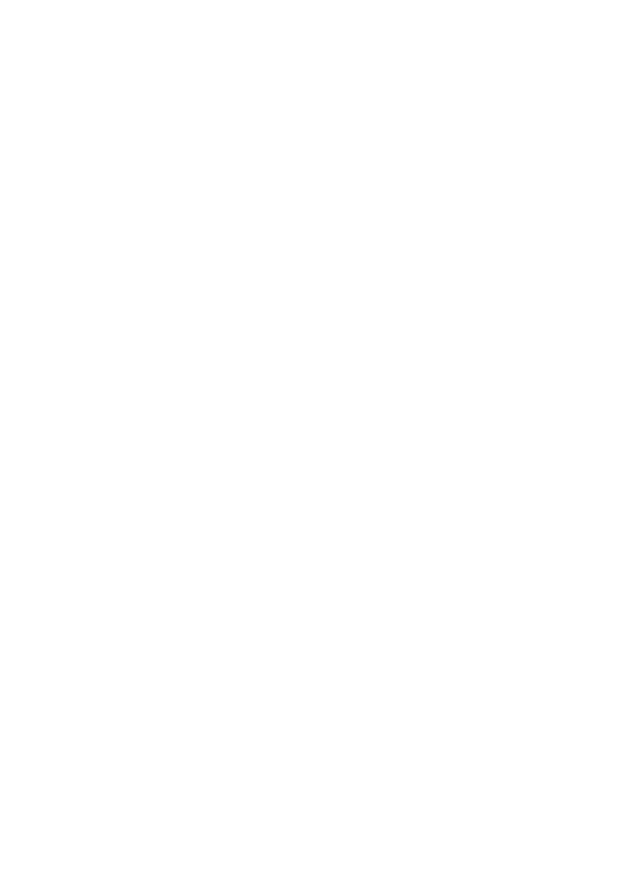
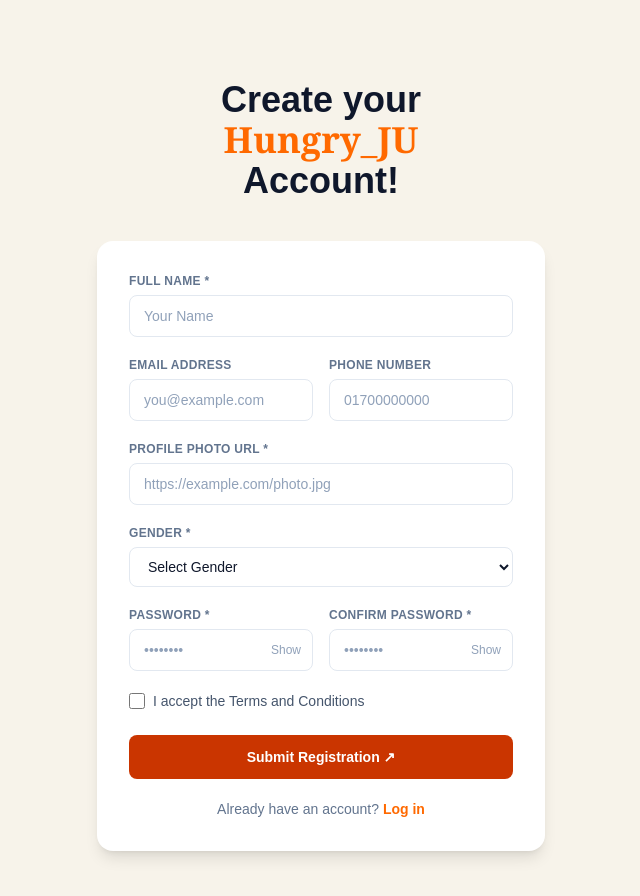
Before and after one commit to HumairaSadia/Hungry_JU, a Next.js app: page /register in a window 1280 px wide. Shown: the top 896 px of the page, without its empty margins (319-959 px from the left). Before the commit the page ends 800 px from the top, so only its background shows below. Built offline with nearby package versions, Linux system fonts and the light colour scheme.

Commit message:
feat: add registration form UI and API route with password strength and visibility toggle

```diff
--- a/src/app/(auth)/register/page.js
+++ b/src/app/(auth)/register/page.js
@@ -1,17 +1,27 @@
 /**
- * @file View for `/register`.
- *
- * Presentation only: the view renders state and forwards intent to the API through
- * `ApiClient`. Business rules and authorization stay server-side (NFR-12).
- *
+ * @fileoverview Registration page route. (View)
  * @module app/(auth)/register/page
  */
+import RegisterForm from '@/components/auth/RegisterForm';
 
-/**
- * HJU-A01 registration form. View only: all rules live behind the API (NFR-12).
- *
- * @returns {import('react').ReactNode} Rendered view; `null` until the markup is built.
- */
 export default function RegisterPage() {
-  return null;
+  return (
+    <main className="min-h-screen bg-[#F7F3EA] px-4 py-16">
+      <div className="mx-auto max-w-md text-center">
+        {/* <span className="inline-flex items-center gap-2 text-xs font-semibold uppercase tracking-wide text-orange-500"> */}
+          {/* <span className="h-1.5 w-1.5 rounded-full bg-orange-500" />
+          Jahangirnagar University, Savar
+        </span> */}
+
+        <h1 className="mt-4 text-4xl font-extrabold text-slate-900">
+          Create your <br></br> <span className=" font-bold font-serif  text-orange-500">Hungry_JU</span> <br></br> Account!
+        </h1>
+
+      </div>
+
+      <div className="mx-auto mt-10 max-w-md rounded-2xl bg-white p-8 shadow-lg">
+        <RegisterForm />
+      </div>
+    </main>
+  );
 }
--- a/src/app/api/auth/register/route.js
+++ b/src/app/api/auth/register/route.js
@@ -1,24 +1,21 @@
 /**
- * @file HTTP route handlers for `/api/auth/register`.
- *
- * Thin HTTP boundary: every handler resolves its controller from the DI container and
- * delegates. No business rules live here (NFR-12); validation, authorization, and
- * persistence belong to the middleware, service, and repository layers.
- *
+ * @fileoverview POST /api/auth/register — thin HTTP entry point that
+ * delegates to the controller. No business logic here.
  * @module app/api/auth/register/route
  */
-
-import { NotImplementedError } from '@/server/core/not-implemented-error';
+import { NextResponse } from 'next/server';
+import { registerUserController } from '@/controllers/auth.controller';
 
 /**
- * HJU-A01 register a new account (pending until verified) — delegates to AuthController.register.
- *
- * @param {Request} _request - Incoming HTTP request.
- * @param {{ params: Promise<Record<string, never>> }} _context - Route context; this route has no
- *   dynamic segments.
- * @returns {Promise<Response>} Created/accepted response body.
- * @throws {NotImplementedError} Always, until `POST /api/auth/register` is implemented.
+ * @param {Request} request
+ * @returns {Promise<NextResponse>}
  */
-export async function POST(_request, _context) {
-  throw new NotImplementedError('POST /api/auth/register');
+export async function POST(request) {
+  const form = await request.json();
+  const result = await registerUserController(form);
+
+  if (!result.success) {
+    return NextResponse.json({ errors: result.errors }, { status: result.status });
+  }
+  return NextResponse.json({ data: result.data }, { status: result.status });
 }
--- /dev/null
+++ b/src/components/auth/PasswordInput.jsx
@@ -0,0 +1,38 @@
+/**
+ * @fileoverview Password input with show/hide toggle. (AC-14)
+ * @module components/auth/PasswordInput
+ */
+'use client';
+import { useState } from 'react';
+
+/**
+ * @param {Object} props
+ * @param {string} props.id
+ * @param {string} props.value
+ * @param {(value: string) => void} props.onChange
+ * @param {string} props.placeholder
+ */
+export default function PasswordInput({ id, value, onChange, placeholder }) {
+  const [visible, setVisible] = useState(false);
+
+  return (
+    <div className="relative">
+      <input
+        id={id}
+        type={visible ? 'text' : 'password'}
+        value={value}
+        onChange={(e) => onChange(e.target.value)}
+        placeholder={placeholder}
+        className="w-full rounded-lg border border-slate-200 bg-white px-3.5 py-2.5 pr-12 text-sm text-slate-900 placeholder:text-slate-400 focus:border-orange-400 focus:outline-none focus:ring-2 focus:ring-orange-100"
+      />
+      <button
+        type="button"
+        aria-label={visible ? 'Hide password' : 'Show password'}
+        onClick={() => setVisible((v) => !v)}
+        className="absolute right-3 top-1/2 -translate-y-1/2 text-xs font-medium text-slate-400 hover:text-slate-600"
+      >
+        {visible ? 'Hide' : 'Show'}
+      </button>
+    </div>
+  );
+}
--- /dev/null
+++ b/src/components/auth/PasswordStrengthMeter.jsx
@@ -0,0 +1,24 @@
+/**
+ * @fileoverview Live password strength indicator. (AC-13)
+ * @module components/auth/PasswordStrengthMeter
+ */
+'use client';
+import { getPasswordStrength } from '@/utils/passwordStrength';
+
+const COLORS = { Weak: 'bg-red-500', Medium: 'bg-yellow-500', Strong: 'bg-green-500' };
+const WIDTHS = { Weak: '33%', Medium: '66%', Strong: '100%' };
+
+/** @param {Object} props @param {string} props.password */
+export default function PasswordStrengthMeter({ password }) {
+  if (!password) return null;
+  const strength = getPasswordStrength(password);
+
+  return (
+    <div className="mt-1">
+      <div className="h-1.5 w-full rounded bg-gray-200">
+        <div className={`h-1.5 rounded ${COLORS[strength]}`} style={{ width: WIDTHS[strength] }} />
+      </div>
+      <span className="text-xs text-gray-600">{strength}</span>
+    </div>
+  );
+}
--- /dev/null
+++ b/src/components/auth/RegisterForm.jsx
@@ -0,0 +1,141 @@
+/**
+ * @fileoverview Registration form (View). Runs client-side validation for
+ * fast feedback, then submits to the /api/auth/register controller endpoint.
+ * @module components/auth/RegisterForm
+ */
+'use client';
+import { useState } from 'react';
+import { useRouter } from 'next/navigation';
+import PasswordInput from './PasswordInput';
+import PasswordStrengthMeter from './PasswordStrengthMeter';
+import { validateRegistrationForm } from '@/utils/validators';
+import Link from 'next/link';
+
+const INITIAL_FORM = {
+  fullName: '', email: '', phoneNumber: '', photoURL: '',
+  gender: '', password: '', confirmPassword: '', acceptedTerms: false,
+};
+
+const LABEL_CLASS = 'block text-xs font-semibold uppercase tracking-wide text-slate-500 mb-1.5';
+const INPUT_CLASS = 'w-full rounded-lg border border-slate-200 bg-white px-3.5 py-2.5 text-sm text-slate-900 placeholder:text-slate-400 focus:border-orange-400 focus:outline-none focus:ring-2 focus:ring-orange-100';
+const ERROR_CLASS = 'mt-1 text-xs text-red-500';
+
+export default function RegisterForm() {
+  const router = useRouter();
+  const [form, setForm] = useState(INITIAL_FORM);
+  const [errors, setErrors] = useState({});
+  const [submitting, setSubmitting] = useState(false);
+
+  /** @param {string} field @param {*} value */
+  const handleChange = (field, value) => setForm((f) => ({ ...f, [field]: value }));
+
+  /** @param {import('react').FormEvent} e */
+  const handleSubmit = async (e) => {
+    e.preventDefault();
+    const clientErrors = validateRegistrationForm(form);
+    if (Object.keys(clientErrors).length > 0) {
+      setErrors(clientErrors);
+      return;
+    }
+
+    setSubmitting(true);
+    setErrors({});
+    try {
+      const res = await fetch('/api/auth/register', {
+        method: 'POST',
+        headers: { 'Content-Type': 'application/json' },
+        body: JSON.stringify(form),
+      });
+      const result = await res.json();
+
+      if (!res.ok) {
+        setErrors(result.errors || { general: 'Registration failed.' });
+        return;
+      }
+      router.push('/login'); // AC-16
+    } catch {
+      setErrors({ general: 'Network error. Please try again.' });
+    } finally {
+      setSubmitting(false);
+    }
+  };
+
+  return (
+    <form onSubmit={handleSubmit} className="flex flex-col gap-5">
+      <div>
+        <label htmlFor="fullName" className={LABEL_CLASS}>Full Name *</label>
+        <input id="fullName" value={form.fullName} onChange={(e) => handleChange('fullName', e.target.value)}
+          placeholder="Your Name" className={INPUT_CLASS} />
+        {errors.fullName && <p className={ERROR_CLASS}>{errors.fullName}</p>}
+      </div>
+
+      <div className="grid grid-cols-2 gap-4">
+        <div>
+          <label htmlFor="email" className={LABEL_CLASS}>Email Address</label>
+          <input id="email" value={form.email} onChange={(e) => handleChange('email', e.target.value)}
+            placeholder="you@example.com" className={INPUT_CLASS} />
+          {errors.email && <p className={ERROR_CLASS}>{errors.email}</p>}
+        </div>
+        <div>
+          <label htmlFor="phoneNumber" className={LABEL_CLASS}>Phone Number</label>
+          <input id="phoneNumber" value={form.phoneNumber} onChange={(e) => handleChange('phoneNumber', e.target.value)}
+            placeholder="01700000000" className={INPUT_CLASS} />
+          {errors.phoneNumber && <p className={ERROR_CLASS}>{errors.phoneNumber}</p>}
+        </div>
+      </div>
+      {errors.contact && <p className={ERROR_CLASS}>{errors.contact}</p>}
+
+      <div>
+        <label htmlFor="photoURL" className={LABEL_CLASS}>Profile Photo URL *</label>
+        <input id="photoURL" value={form.photoURL} onChange={(e) => handleChange('photoURL', e.target.value)}
+          placeholder="https://example.com/photo.jpg" className={INPUT_CLASS} />
+        {errors.photoURL && <p className={ERROR_CLASS}>{errors.photoURL}</p>}
+      </div>
+
+      <div>
+        <label htmlFor="gender" className={LABEL_CLASS}>Gender *</label>
+        <select id="gender" value={form.gender} onChange={(e) => handleChange('gender', e.target.value)}
+          className={INPUT_CLASS}>
+          <option value="">Select Gender</option>
+          <option value="male">Male</option>
+          <option value="female">Female</option>
+          <option value="other">Other</option>
+        </select>
+        {errors.gender && <p className={ERROR_CLASS}>{errors.gender}</p>}
+      </div>
+
+      <div className="grid grid-cols-2 gap-4">
+        <div>
+          <label htmlFor="password" className={LABEL_CLASS}>Password *</label>
+          <PasswordInput id="password" value={form.password} onChange={(v) => handleChange('password', v)} placeholder="••••••••" />
+          <PasswordStrengthMeter password={form.password} />
+          {errors.password && <p className={ERROR_CLASS}>{errors.password}</p>}
+        </div>
+        <div>
+          <label htmlFor="confirmPassword" className={LABEL_CLASS}>Confirm Password *</label>
+          <PasswordInput id="confirmPassword" value={form.confirmPassword} onChange={(v) => handleChange('confirmPassword', v)} placeholder="••••••••" />
+          {errors.confirmPassword && <p className={ERROR_CLASS}>{errors.confirmPassword}</p>}
+        </div>
+      </div>
+
+      <label className="flex items-center gap-2 text-sm text-slate-600">
+        <input type="checkbox" checked={form.acceptedTerms} onChange={(e) => handleChange('acceptedTerms', e.target.checked)}
+          className="h-4 w-4 rounded border-slate-300 text-orange-500 focus:ring-orange-400" />
+        I accept the Terms and Conditions
+      </label>
+      {errors.acceptedTerms && <p className={ERROR_CLASS}>{errors.acceptedTerms}</p>}
+      {errors.general && <p className="text-sm text-red-600">{errors.general}</p>}
+
+      <button type="submit" disabled={submitting}
+        className="mt-1 w-full rounded-lg bg-orange-700 py-3 text-sm font-semibold text-white transition hover:bg-orange-600 disabled:opacity-50">
+        {submitting ? 'Creating account…' : 'Submit Registration ↗'}
+      </button>
+      <p className="text-center text-sm text-slate-500">
+        Already have an account?{' '}
+        <Link href="/login" className="font-semibold text-orange-500 hover:text-orange-600">
+          Log in
+        </Link>
+      </p>
+    </form>
+  );
+}
```
